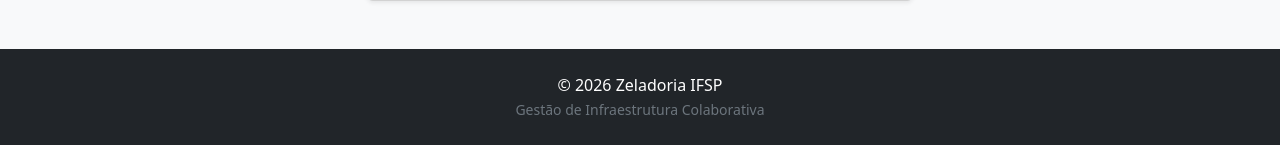
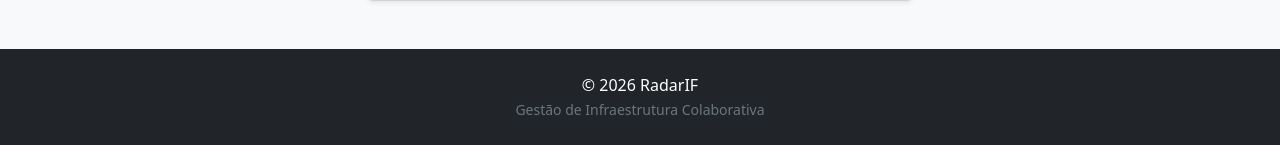
Before and after one commit to Troni13/projeto-hackaton, a Flask app: page / in a window 1280 px wide. Shown: the part 908-1053 px from the top of the page. Run offline with Flask 3, Linux system fonts and the light colour scheme.

Commit message:
alterado os títulos para radarIF

```diff
--- a/templates/base.html
+++ b/templates/base.html
@@ -3,7 +3,7 @@
 <head>
     <meta charset="UTF-8">
     <meta name="viewport" content="width=device-width, initial-scale=1.0">
-    <title>{% block title %}Zeladoria IFSP{% endblock %}</title>
+    <title>{% block title %}RadarIF{% endblock %}</title>
     <link rel="icon" type="image/png" href="{{ url_for('static', filename='images/favicon.png') }}">
     <link href="https://cdn.jsdelivr.net/npm/bootstrap@5.3.2/dist/css/bootstrap.min.css" rel="stylesheet">
 </head>
--- a/templates/components/footer.html
+++ b/templates/components/footer.html
@@ -1,6 +1,6 @@
 <footer class="bg-dark text-white py-4 mt-auto">
     <div class="container text-center">
-        <p class="mb-0">© 2026 Zeladoria IFSP</p>
+        <p class="mb-0">© 2026 RadarIF</p>
         <small class="text-secondary">Gestão de Infraestrutura Colaborativa</small>
     </div>
 </footer>
--- a/templates/index.html
+++ b/templates/index.html
@@ -1,6 +1,6 @@
 {% extends "base.html" %}
 
-{% block title %}Novo Chamado - Zeladoria IFSP{% endblock %}
+{% block title %}Novo Chamado - RadarIF{% endblock %}
 
 {% block content %}
 <header class="bg-body py-5 border-bottom">
--- a/templates/painel.html
+++ b/templates/painel.html
@@ -1,6 +1,6 @@
 {% extends "base.html" %}
 
-{% block title %}Painel de Chamados - Zeladoria IFSP{% endblock %}
+{% block title %}Painel de Chamados - RadarIF{% endblock %}
 
 {% block content %}
 <header class="bg-body py-5 border-bottom">
```
